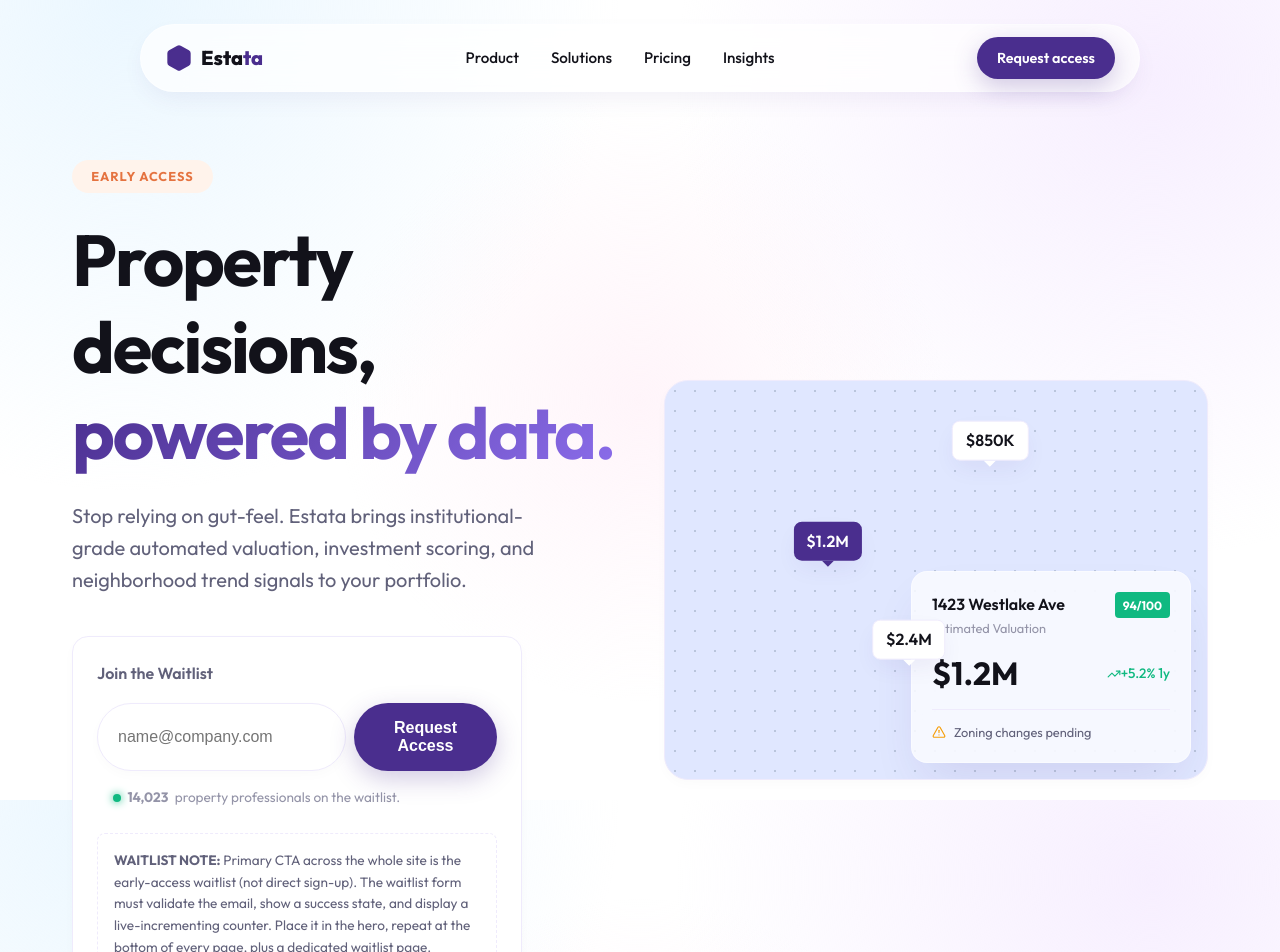
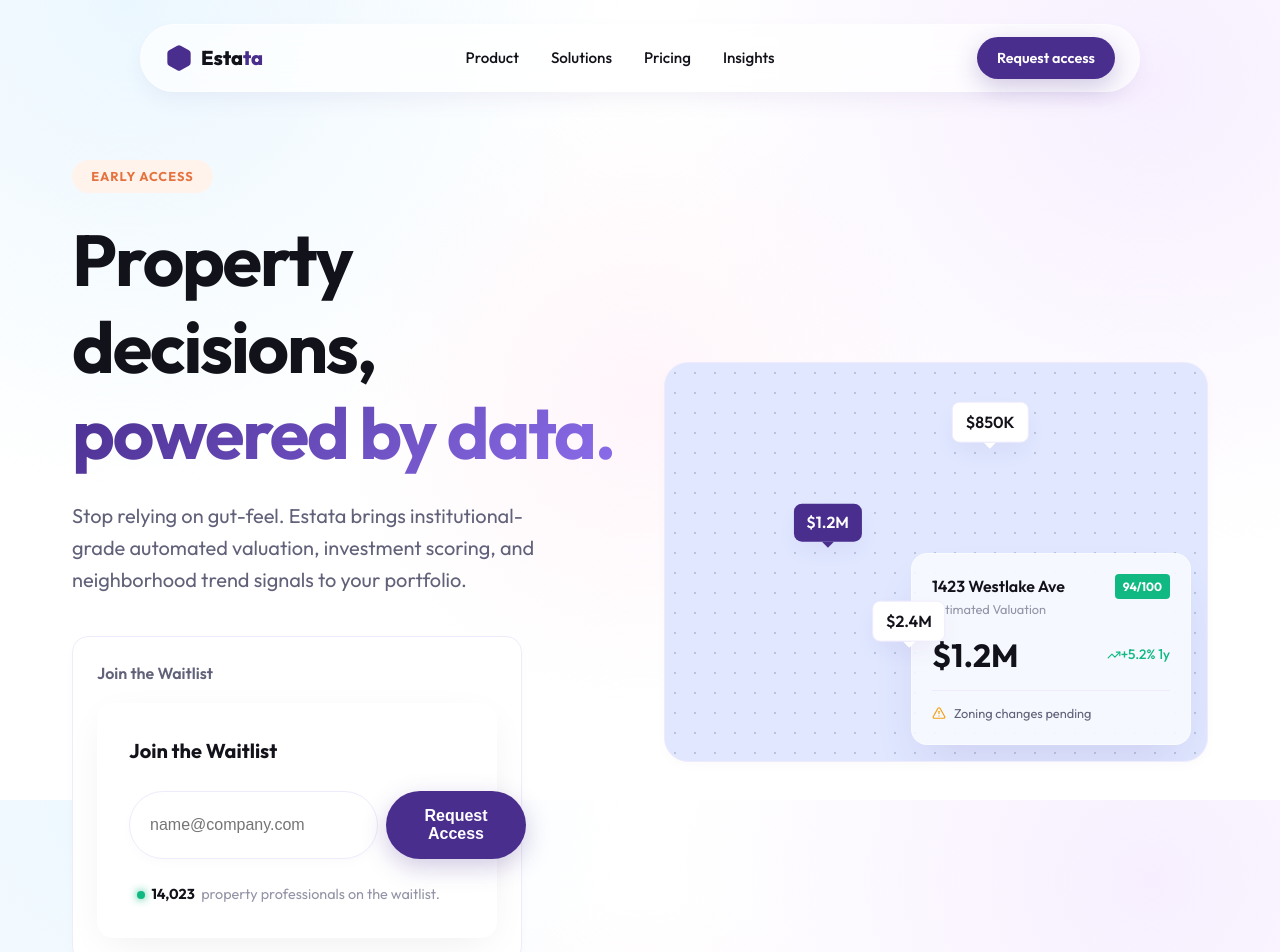
Before and after one commit to maruti09998-ui/estata.app, a React (Vite) app: page / in a window 1280 px wide. Shown: the top 952 px of the page. Built offline with nearby package versions, Linux system fonts and the light colour scheme.

Commit message:
Style WaitlistForm to match card aesthetic

```diff
--- a/src/components/WaitlistForm.tsx
+++ b/src/components/WaitlistForm.tsx
@@ -61,8 +61,9 @@
   }
 
   return (
-    <div className={`waitlist-container ${className}`}>
-      <form onSubmit={handleSubmit} style={{ display: 'flex', flexDirection: 'column', gap: '0.5rem' }}>
+    <div className={`waitlist-container ${className}`} style={{ background: '#FFFFFF', padding: '2rem', borderRadius: '16px', boxShadow: '0 10px 40px -10px rgba(0,0,0,0.08)' }}>
+      <h3 style={{ color: 'var(--text-dark)', fontWeight: 700, fontSize: '1.25rem', marginBottom: '1.5rem', textAlign: 'left' }}>Join the Waitlist</h3>
+      <form onSubmit={handleSubmit} style={{ display: 'flex', flexDirection: 'column', gap: '1rem' }}>
         <div style={{ display: 'flex', gap: '0.5rem', position: 'relative' }}>
           <input
             type="email"
@@ -95,14 +96,10 @@
           </p>
         )}
 
-        <p style={{ color: 'var(--text-light)', fontSize: '0.85rem', paddingLeft: '1rem', margin: '0.5rem 0 0 0', display: 'flex', alignItems: 'center', gap: '0.4rem' }}>
+        <p style={{ color: 'var(--text-light)', fontSize: '0.9rem', paddingLeft: '0.5rem', margin: '0.5rem 0 0 0', display: 'flex', alignItems: 'center', gap: '0.4rem' }}>
           <span style={{ display: 'inline-block', width: '8px', height: '8px', borderRadius: '50%', background: '#10B981', boxShadow: '0 0 8px #10B981' }}></span>
-          <strong>{counter.toLocaleString()}</strong> property professionals on the waitlist.
+          <strong style={{ color: 'var(--text-dark)' }}>{counter.toLocaleString()}</strong> property professionals on the waitlist.
         </p>
-
-        <div style={{ marginTop: '1rem', padding: '1rem', background: 'var(--bg-main)', borderRadius: '8px', border: '1px dashed var(--border-light)', fontSize: '0.85rem', color: 'var(--text-body)' }}>
-          <strong>WAITLIST NOTE:</strong> Primary CTA across the whole site is the early-access waitlist (not direct sign-up). The waitlist form must validate the email, show a success state, and display a live-incrementing counter. Place it in the hero, repeat at the bottom of every page, plus a dedicated waitlist page.
-        </div>
       </form>
     </div>
   );
```
